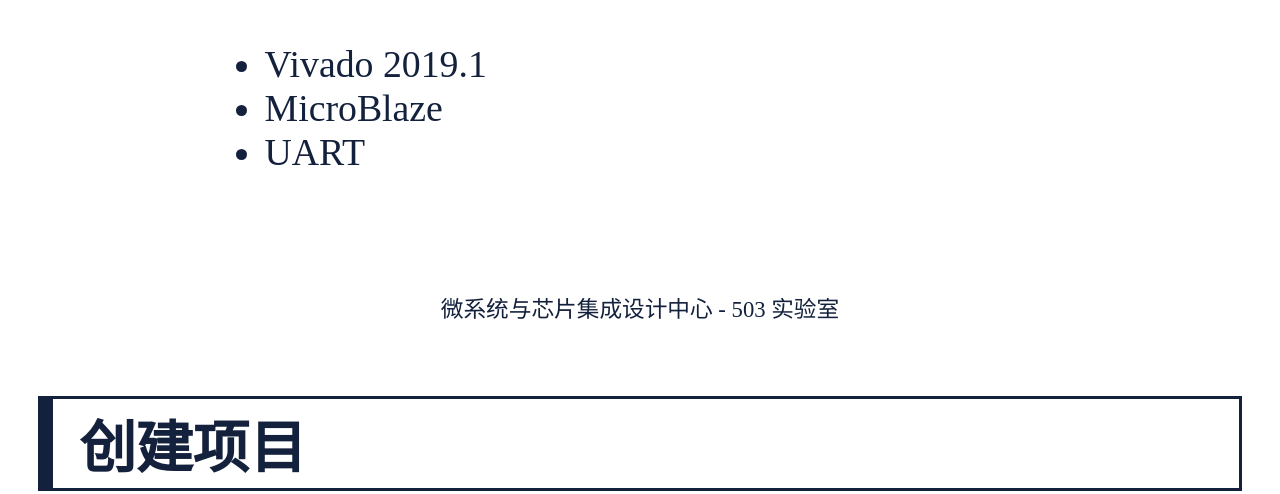
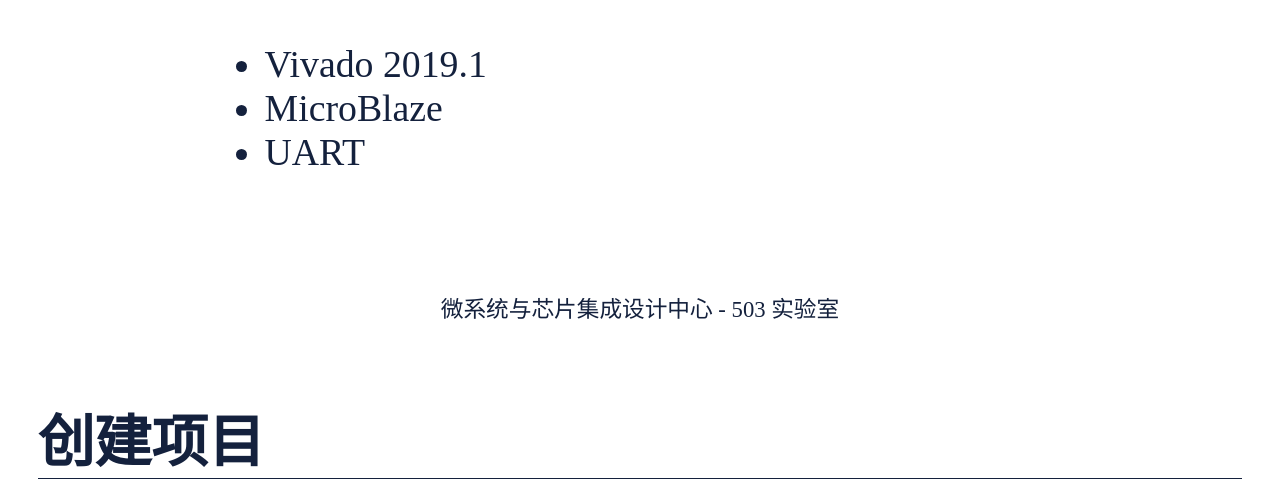
Before and after one commit to pantao1227/html-pdf-presentation, a plain HTML site: page main.html in a window 1280 px wide. Shown: the part 417-911 px from the top of the page. Drawn offline with Linux system fonts and the light colour scheme.

Commit message:
修改样式

```diff
--- a/res/style.css
+++ b/res/style.css
@@ -44,7 +44,6 @@ p {
     flex-direction: column;
     break-after: always;
     break-inside: avoid;
-    /* border: 1px solid #000; */
 }
 @media print {
     .page {
@@ -69,7 +68,7 @@ p {
     display: flex;
     flex-basis: var(--footer-height);
     margin: 0mm var(--side-margin);
-    border-top: 1px solid var(--secend-color);
+    border-top: .5mm solid var(--secend-color);
 }
 .footer_left {
     flex-grow: 1;
@@ -93,9 +92,7 @@ p {
     margin: 5mm 0mm;
 }
 .page_title > h2 {
-    border: 1mm solid var(--secend-color);
-    border-left: 4mm solid var(--secend-color);
-    padding: 1mm 7mm;
+    border-bottom: .5mm solid var(--secend-color);
 }
 .page_content_2 {
     flex-grow: 1;
```
